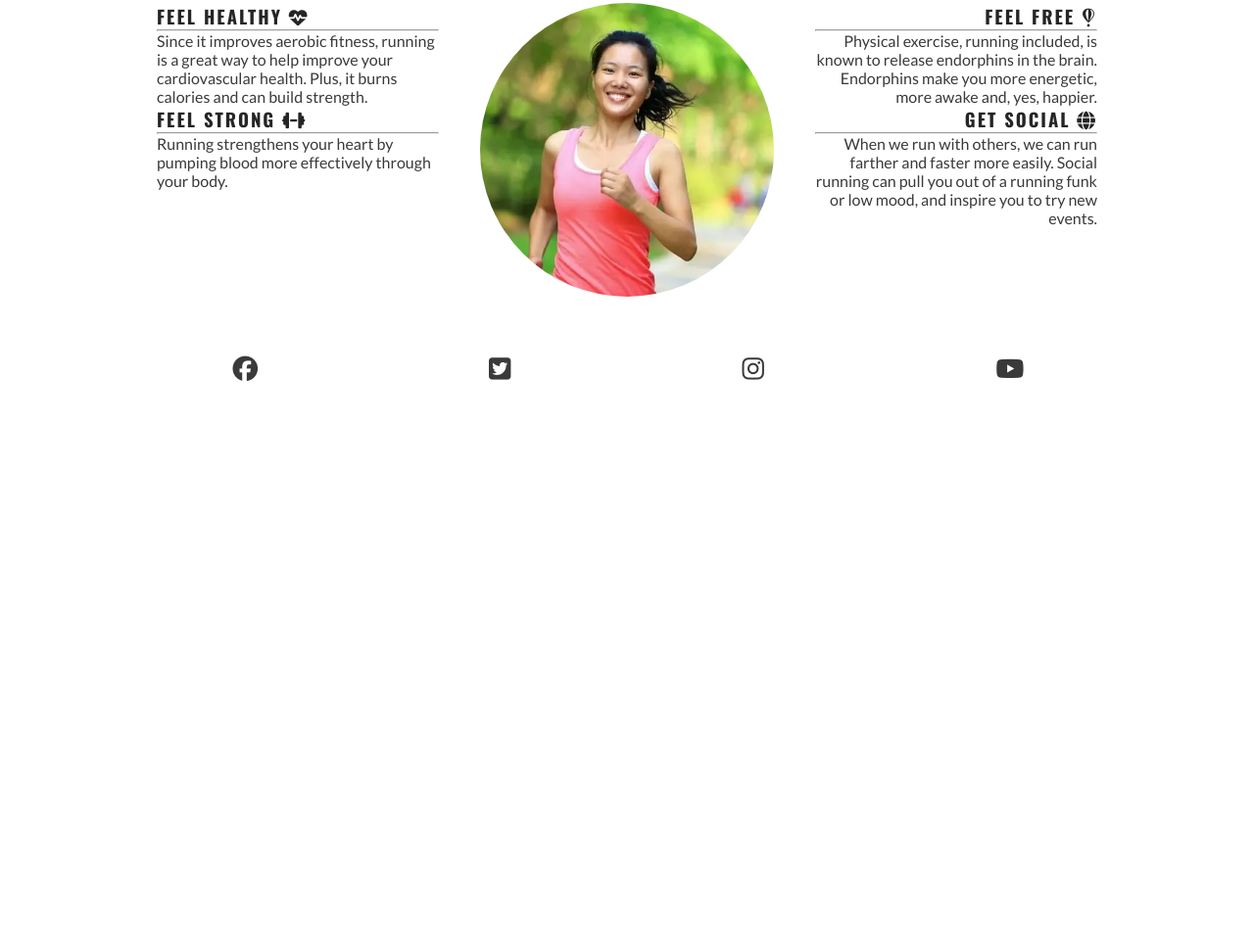
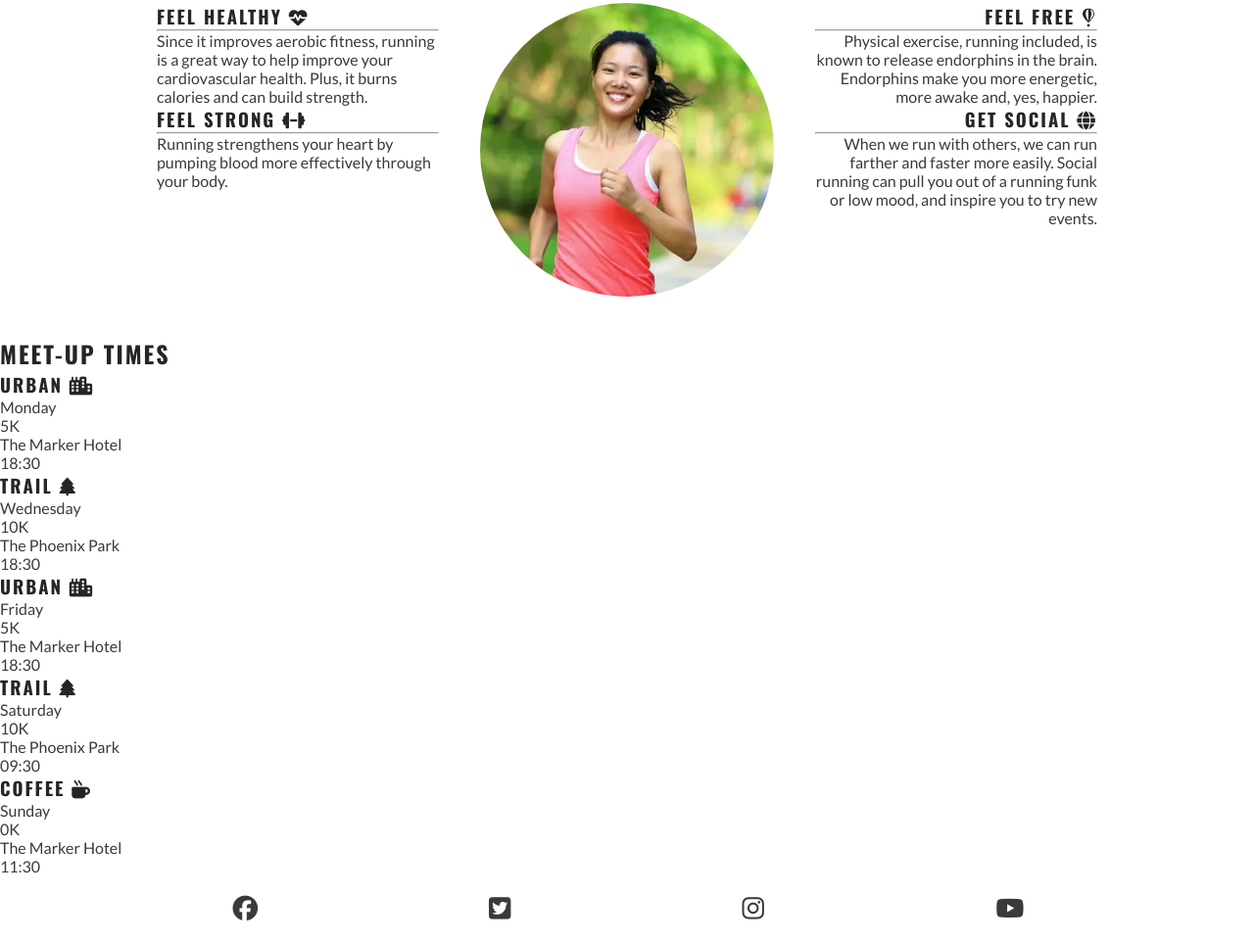
Before and after one commit to TBragg88/love-running, a plain HTML site: page index.html in a window 1280 px wide. Shown: the part 782-1744 px from the top of the page at 98% size. Before the commit the page ends 1193 px from the top, so only its background shows below. Drawn offline with nearby package versions, Linux system fonts and the light colour scheme.

Commit message:
add meetup times section with schedule details

```diff
--- a/index.html
+++ b/index.html
@@ -80,7 +80,47 @@
             </div>
         </section>
 
-
+        <!--meetup times section-->
+        <section id="meetups">
+            <h2>Meet-up Times</h2>
+            <div id="times">
+                <div>
+                    <h3>urban <i class="fa-solid fa-city"></i></h3>
+                    <p>Monday</p>
+                    <p>5K</p>
+                    <p>The Marker Hotel</p>
+                    <p>18:30</p>
+                </div>
+                <div>
+                    <h3>trail <i class="fa-solid fa-tree"></i></h3>
+                    <p>Wednesday</p>
+                    <p>10K</p>
+                    <p>The Phoenix Park</p>
+                    <p>18:30</p>
+                </div>
+                <div>
+                    <h3>urban <i class="fa-solid fa-city"></i></h3>
+                    <p>Friday</p>
+                    <p>5K</p>
+                    <p>The Marker Hotel</p>
+                    <p>18:30</p>
+                </div>
+                <div>
+                    <h3>trail <i class="fa-solid fa-tree"></i></h3>
+                    <p>Saturday</p>
+                    <p>10K</p>
+                    <p>The Phoenix Park</p>
+                    <p>09:30</p>
+                </div>
+                <div>
+                    <h3>coffee <i class="fa-solid fa-mug-hot"></i></h3>
+                    <p>Sunday</p>
+                    <p>0K</p>
+                    <p>The Marker Hotel</p>
+                    <p>11:30</p>
+                </div>
+            </div>
+        </section>
 
     </main>
     <!--Footer-->
```
